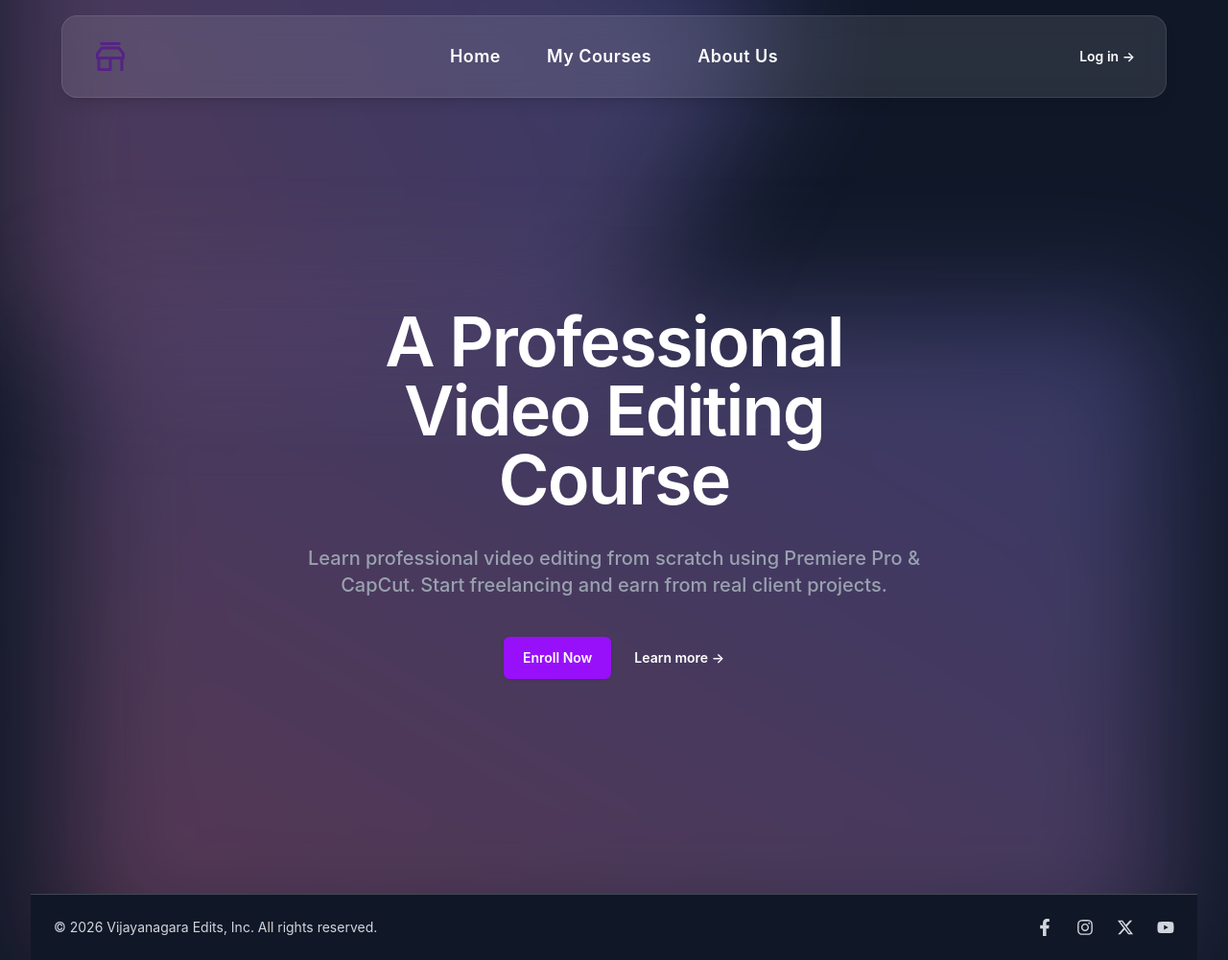
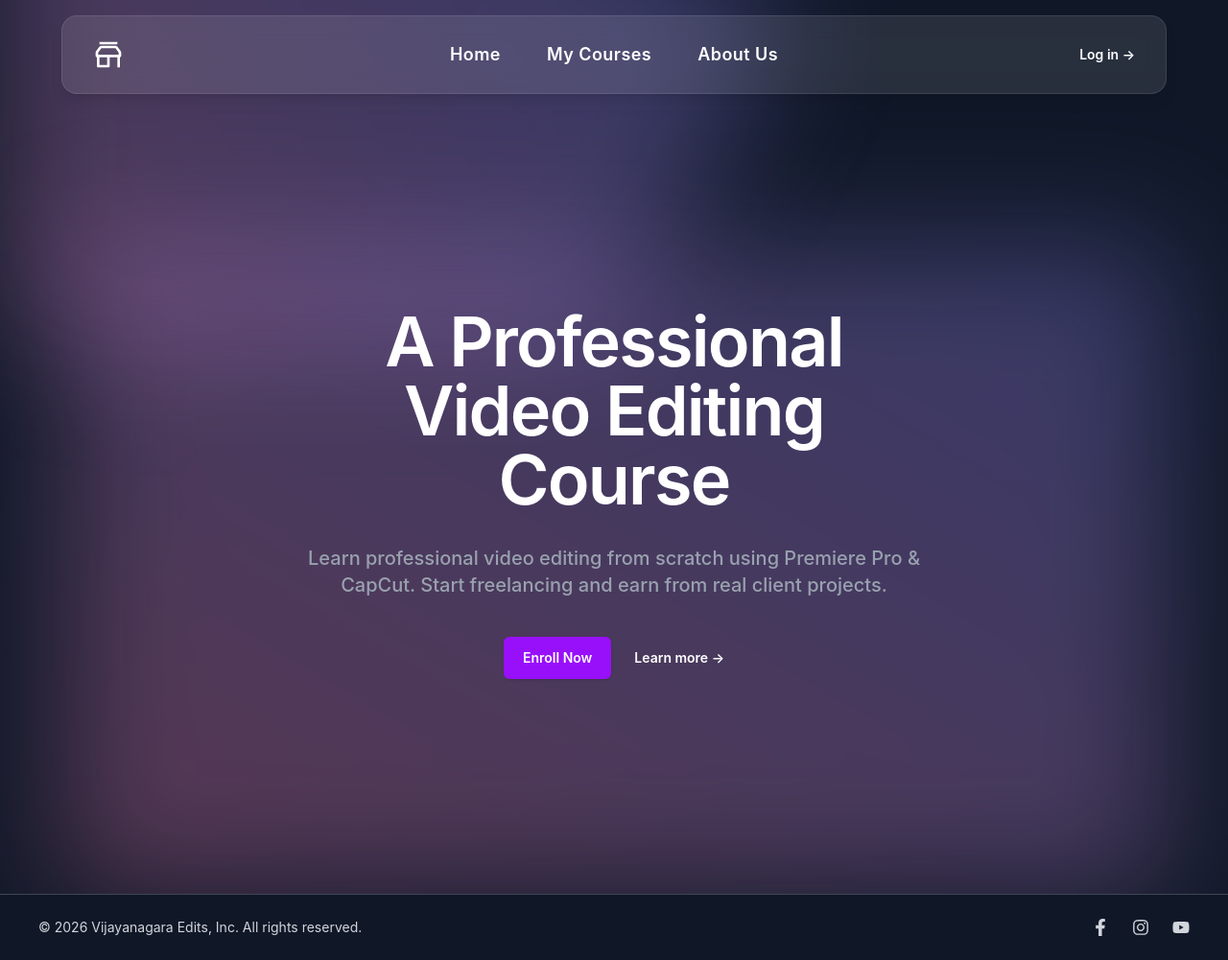
Before and after one commit to Srinivas-7/course-platform, a React (Vite) app: page / in a window 1280 px wide. Shown: the whole page at 96% size. Built offline with nearby package versions, Linux system fonts and the light colour scheme.

Commit message:
Fix : Made chnages of login page and as well as the footer

```diff
--- a/src/components/Footer.jsx
+++ b/src/components/Footer.jsx
@@ -5,7 +5,7 @@ export default function Footer() {
     return (
         <footer className="w-full bg-gray-900 border-t border-white/20 ">
 
-            <div className="max-w-7xl mx-auto px-6 py-6 flex items-center justify-between">
+            <div className=" px-10 py-6 flex items-center justify-between">
 
                 {/* LEFT */}
                 <p className="text-gray-300 text-sm">
@@ -21,9 +21,6 @@ export default function Footer() {
                         <FaInstagram className="cursor-pointer hover:text-white transition" />
                     </a>
                     <a href="" target="_blank" rel="noopener noreferrer">
-                        <FaXTwitter className="cursor-pointer hover:text-white transition" />
-                    </a>
-                    <a href="" target="_blank" rel="noopener noreferrer">
                         <FaYoutube className="cursor-pointer hover:text-white transition" />
                     </a>
                 </div>
--- a/src/components/Navbar.jsx
+++ b/src/components/Navbar.jsx
@@ -21,13 +21,8 @@ export default function Navbar() {
           {/* LEFT LOGO */}
           <div className="flex lg:flex-1">
             <Link to="/" className="text-xl font-bold text-white">
-              <svg
-                xmlns="http://www.w3.org/2000/svg"
-                width="36"
-                height="36"
-                fill="#552386"
-                viewBox="0 0 24 24"
-              >
+              <svg xmlns="http://www.w3.org/2000/svg" width="32" height="32"
+                fill="#ffffff" viewBox="0 0 24 24" >
                 <path d="M5 2h14v2H5zm14.1 3.8c-.38-.5-.97-.8-1.6-.8h-11c-.63 0-1.23.3-1.6.8L2.4 9.13c-.26.34-.4.77-.4 1.2V13c0 .55.45 1 1 1v7c0 .55.45 1 1 1h8c.55 0 1-.45 1-1v-7h6v8h2v-8c.55 0 1-.45 1-1v-2.67c0-.43-.14-.86-.4-1.2zM4 10.33 6.5 7h11l2.5 3.33V12H4zM11 20H5v-6h6z"></path>
               </svg>
             </Link>
--- a/src/pages/About.jsx
+++ b/src/pages/About.jsx
@@ -15,7 +15,7 @@ export default function About() {
       <Navbar />
 
       {/* MAIN ABOUT SECTION */}
-      <div className="flex-grow flex items-center justify-center px-6">
+      <div className="flex-grow flex items-center justify-center px-6 pt-24">
         <div className="max-w-3xl text-center">
 
           <h1 className="text-5xl md:text-6xl font-bold leading-tight mb-8">
--- a/src/pages/HeroPage.jsx
+++ b/src/pages/HeroPage.jsx
@@ -73,10 +73,10 @@ export default function About() {
                     </div>
 
                     {/* FOOTER INSIDE GRADIENT */}
+
+                </div>
                 <div className="relative z-10">
                     <Footer />
-                </div>
-
                 </div>
 
 
--- a/src/pages/Login.jsx
+++ b/src/pages/Login.jsx
@@ -48,7 +48,7 @@ export default function Login() {
     setResetLoading(true);
 
     const { error } = await supabase.auth.resetPasswordForEmail(resetEmail, {
-      redirectTo: "https://course-platforms.vercel.app/reset-password", // ✅ updated
+      redirectTo: "https://granita-acf12d.netlify.app/reset-password", // ✅ updated
     });
 
     setResetLoading(false);
@@ -64,7 +64,7 @@ export default function Login() {
     const { error } = await supabase.auth.signInWithOAuth({
       provider: "google",
       options: {
-        redirectTo: "https://course-platforms.vercel.app/dashboard", // ✅ updated
+        redirectTo: "https://granita-acf12d.netlify.app/dashboard",
       },
     });
 
@@ -83,7 +83,7 @@ export default function Login() {
         Sign in to your account
       </h2>
 
-      <div className="w-full max-w-md bg-white border border-white/50 backdrop-blur-md rounded-2xl p-8 shadow-xl">
+      <div className="w-full max-w-md bg-black border border-white/50 backdrop-blur-md rounded-2xl p-8 shadow-xl">
         <form
           className="space-y-6"
           onSubmit={(e) => {
@@ -99,7 +99,7 @@ export default function Login() {
               type="email"
               value={email}
               onChange={(e) => setEmail(e.target.value)}
-              className="w-full rounded-md bg-white border border-gray-300 px-4 py-2 text-gray-900 focus:outline-none focus:ring-2 focus:ring-purple-500"
+              className="w-full rounded-md bg-gray-50 border border-gray-300 px-4 py-2 text-gray-900 focus:outline-none focus:ring-2 focus:ring-purple-500"
             />
           </div>
 
@@ -111,7 +111,7 @@ export default function Login() {
               type="password"
               value={password}
               onChange={(e) => setPassword(e.target.value)}
-              className="w-full rounded-md bg-white border border-gray-300 px-4 py-2 text-gray-900 focus:outline-none focus:ring-2 focus:ring-purple-500"
+              className="w-full rounded-md bg-gray-50 border border-gray-300 px-4 py-2 text-gray-900 focus:outline-none focus:ring-2 focus:ring-purple-500"
             />
           </div>
 
@@ -158,7 +158,7 @@ export default function Login() {
         <div className="mt-6 flex justify-center">
           <button
             onClick={handleGoogleLogin}
-            className="cursor-pointer flex items-center justify-center gap-2 bg-white/10 hover:bg-white/20 border border-white/10 rounded-md py-2 px-6 text-white"
+            className="cursor-pointer flex items-center justify-center gap-2 bg-gray-50 hover:bg-white/20 border border-white/10 rounded-md py-2 px-6 text-white"
           >
             <FcGoogle size={20} />
             Continue with Google
```
Lines whose indentation alone changed are shown as unchanged.
